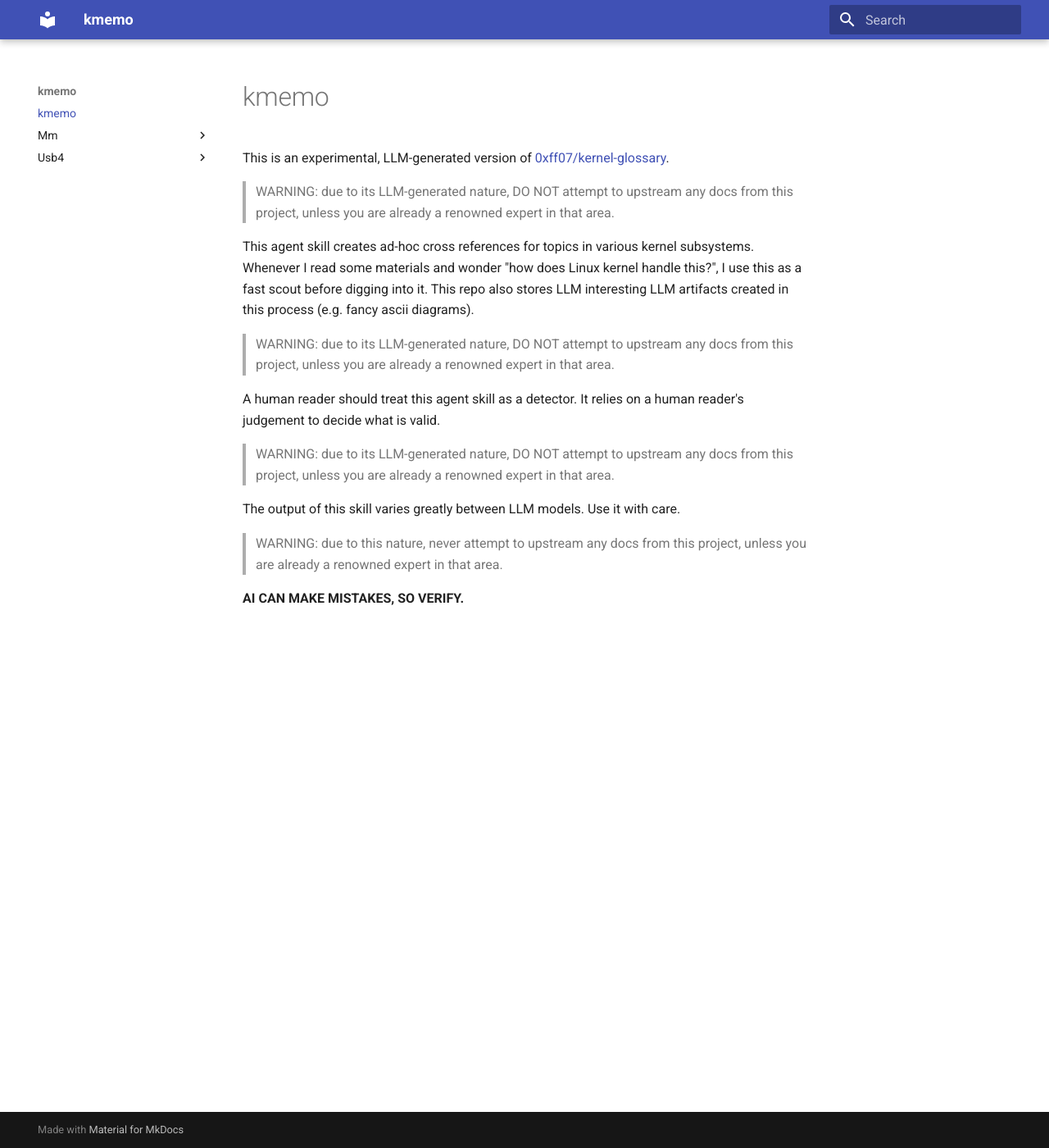
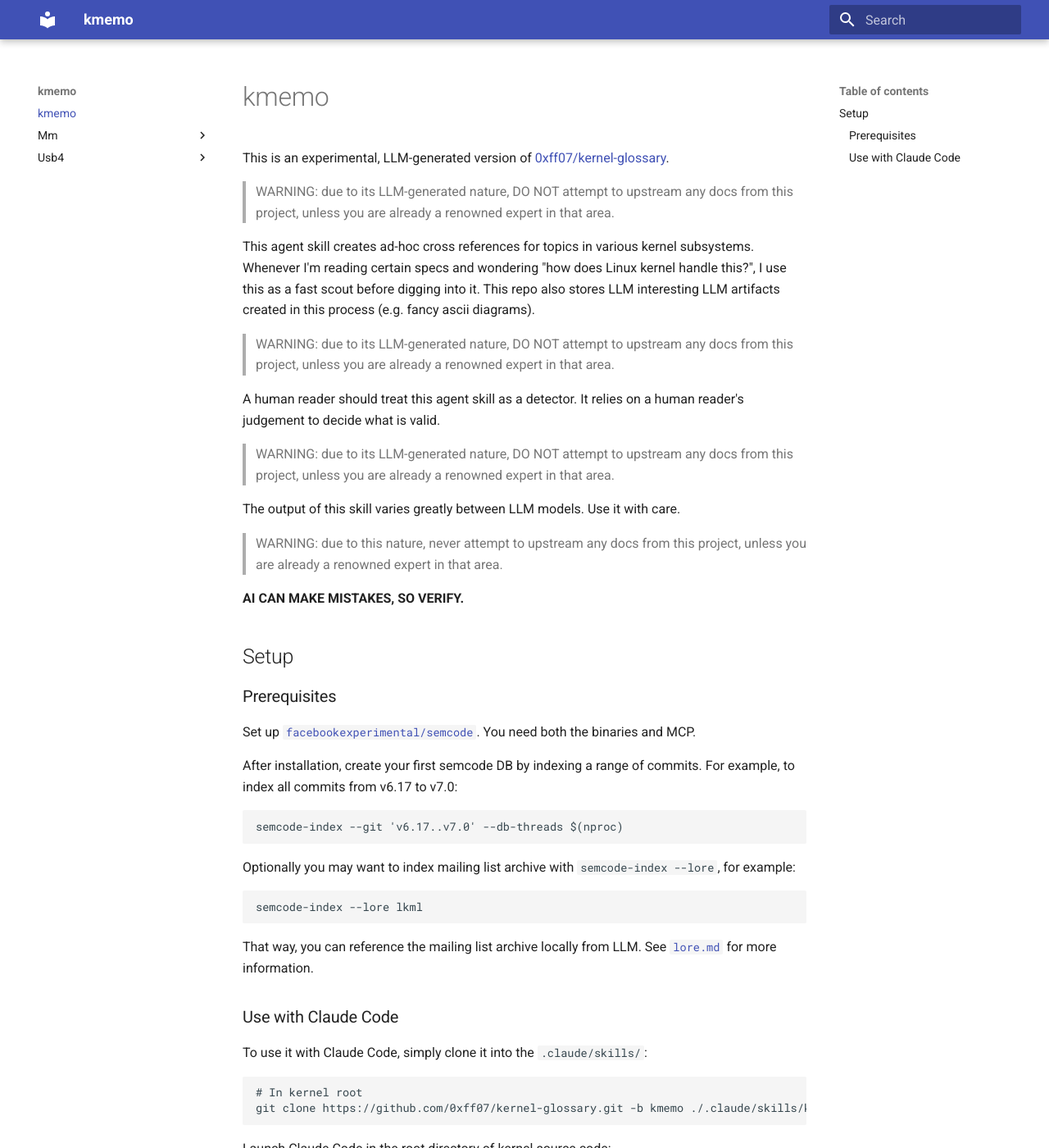
Before and after one commit to 0xff07/kernel-glossary, an MkDocs documentation site: the page built from docs/README.md, in a window 1280 px wide and 1400 px high. Shown: the whole window at 82% size. Built offline with MkDocs 1.6.1 and Material for MkDocs 9.7.7, drawn with Linux system fonts in a browser that asks for light colours; some of the changed text lies outside the part shown.

Commit message:
doc: add setup instructions to README
Signed-off-by: Yo-Jung (Leo) Lin <0xff07@gmail.com>

````diff
--- a/docs/README.md
+++ b/docs/README.md
@@ -4,7 +4,7 @@
 
 > WARNING: due to its LLM-generated nature, DO NOT attempt to upstream any docs from this project, unless you are already a renowned expert in that area.
 
-This agent skill creates ad-hoc cross references for topics in various kernel subsystems. Whenever I read some materials and wonder "how does Linux kernel handle this?", I use this as a fast scout before digging into it. This repo also stores LLM interesting LLM artifacts created in this process (e.g. fancy ascii diagrams).
+This agent skill creates ad-hoc cross references for topics in various kernel subsystems. Whenever I'm reading certain specs and wondering "how does Linux kernel handle this?", I use this as a fast scout before digging into it. This repo also stores LLM interesting LLM artifacts created in this process (e.g. fancy ascii diagrams).
 
 > WARNING: due to its LLM-generated nature, DO NOT attempt to upstream any docs from this project, unless you are already a renowned expert in that area.
 
@@ -17,3 +17,58 @@
 > WARNING: due to this nature, never attempt to upstream any docs from this project, unless you are already a renowned expert in that area.
 
 **AI CAN MAKE MISTAKES, SO VERIFY.**
+
+## Setup
+
+### Prerequisites
+
+Set up [`facebookexperimental/semcode`](https://github.com/facebookexperimental/semcode). You need both the binaries and MCP.
+
+After installation, create your first semcode DB by indexing a range of commits. For example, to index all commits from v6.17 to v7.0:
+
+```
+semcode-index --git 'v6.17..v7.0' --db-threads $(nproc)
+```
+
+Optionally you may want to index mailing list archive with `semcode-index --lore`, for example:
+
+```
+semcode-index --lore lkml
+```
+
+That way, you can reference the mailing list archive locally from LLM. See [`lore.md`](https://github.com/facebookexperimental/semcode/blob/main/docs/lore.md) for more information.
+
+### Use with Claude Code
+
+To use it with Claude Code, simply clone it into the `.claude/skills/`:
+
+```
+# In kernel root
+git clone https://github.com/0xff07/kernel-glossary.git -b kmemo ./.claude/skills/kmemo
+```
+
+Launch Claude Code in the root directory of kernel source code:
+
+```
+# In kernel root
+claude
+```
+
+Confirm the skill is loaded by running `/skills`
+
+```
+# In Claude Code
+> /skills
+```
+
+If this is loaded, Claude will output something like this:
+
+```
+  Skills
+  1 skill
+
+  Project skills (.claude/skills)
+  kmemo · ~68 description tokens
+```
+
+You can now start using it!
````
